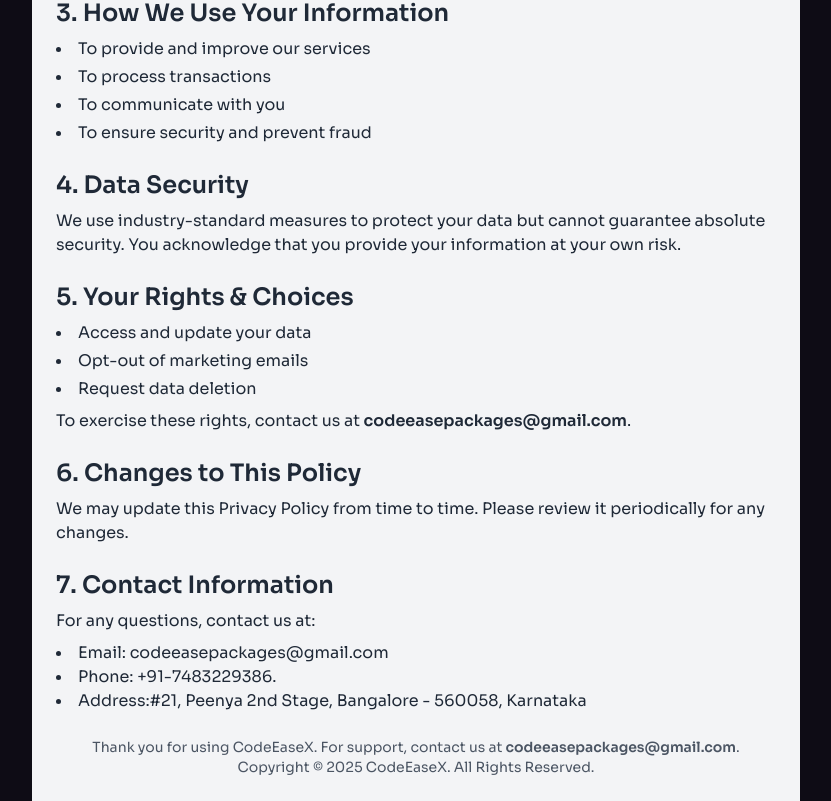
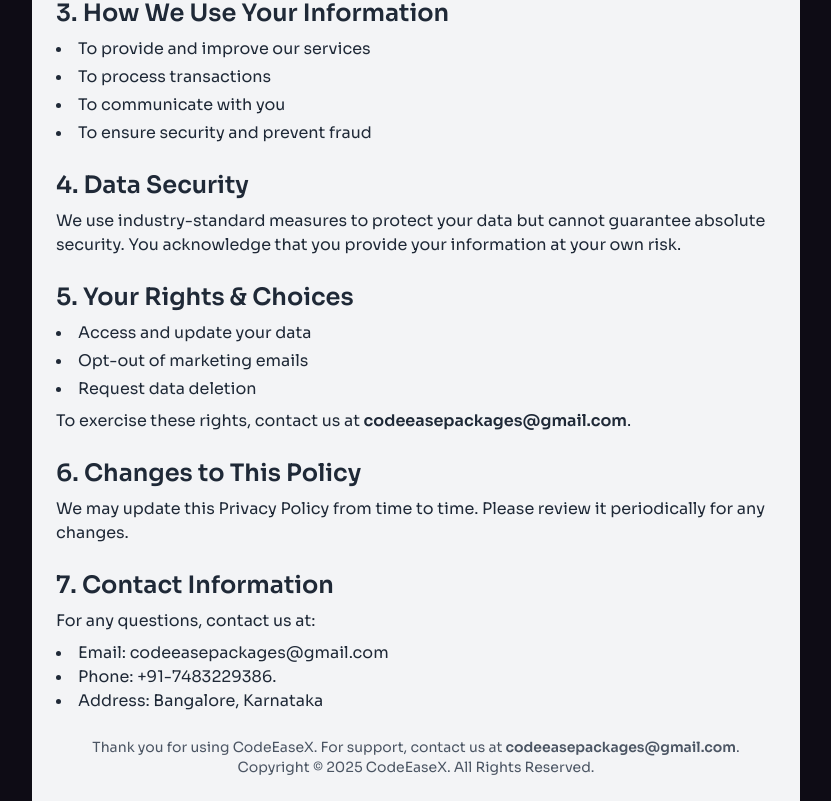
Before and after one commit to Hrithik450/Personal, a React (Vite) app in the folder frontend/: page /privacy-policy in a window 1280 px wide. Shown: the part 651-1452 px from the top of the page, without its empty margins (224-1055 px from the left). Built offline with nearby package versions, Linux system fonts and the light colour scheme; no server answers.

Commit message:
37thcommit

```diff
--- a/frontend/src/Docs/PrivacyPolicy.jsx
+++ b/frontend/src/Docs/PrivacyPolicy.jsx
@@ -81,7 +81,7 @@
       <ul className="list-disc list-inside mt-2">
         <li>Email: codeeasepackages@gmail.com</li>
         <li>Phone: +91-7483229386.</li>
-        <li>Address:#21, Peenya 2nd Stage, Bangalore - 560058, Karnataka</li>
+        <li>Address: Bangalore, Karnataka</li>
       </ul>
 
       <footer className="text-center text-sm text-gray-600 mt-6">
```
